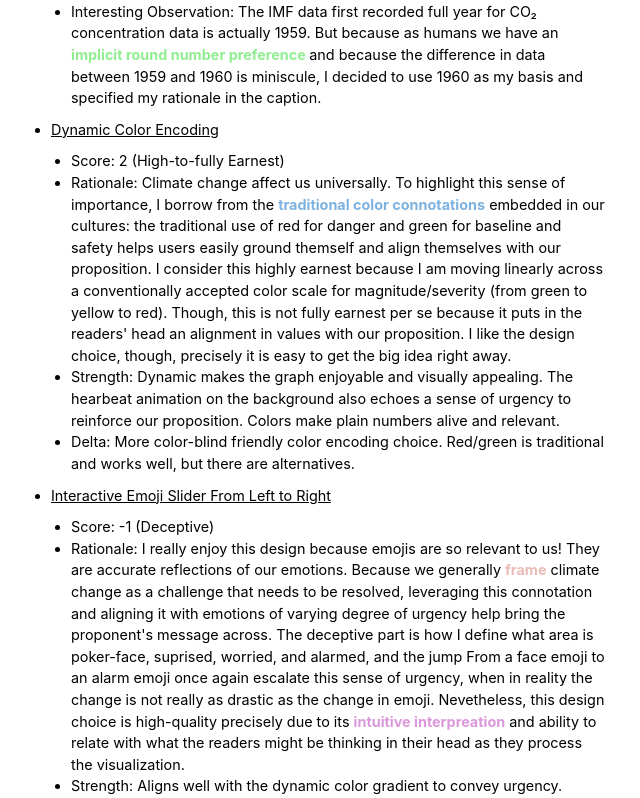
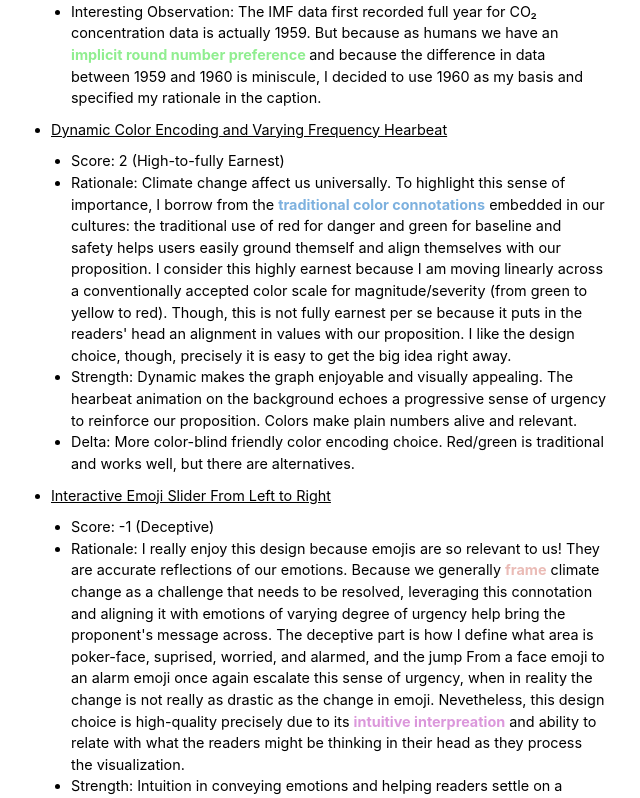
Before and after one commit to tylenode/vis-a4, a Next.js app: page / in a window 1280 px wide. Shown: the part 1362-2160 px from the top of the page, without its empty margins (321-961 px from the left). Built offline with nearby package versions, Linux system fonts and the light colour scheme.

Commit message:
Finalize v1 wordings

```diff
--- a/app/page.tsx
+++ b/app/page.tsx
@@ -74,7 +74,7 @@ export default function Page() {
             </li>
 
             <li>
-              <span className="u">Dynamic Color Encoding </span>
+              <span className="u">Dynamic Color Encoding and Varying Frequency Hearbeat </span>
               <ul>
                 <li>Score: 2 (High-to-fully Earnest)</li>
                 <li>
@@ -84,7 +84,7 @@ export default function Page() {
                   it puts in the readers' head an alignment in values with our proposition. I like the design choice, though, precisely it is easy to get the big idea right away.
                 </li>
                 <li>
-                  Strength: Dynamic makes the graph enjoyable and visually appealing. The hearbeat animation on the background also echoes a sense of urgency to reinforce our proposition.
+                  Strength: Dynamic makes the graph enjoyable and visually appealing. The hearbeat animation on the background echoes a progressive sense of urgency to reinforce our proposition.
                   Colors make plain numbers alive and relevant.
                 </li>
                 <li>
@@ -105,7 +105,7 @@ export default function Page() {
                   Nevetheless, this design choice is high-quality precisely due to its <b className='purple'>intuitive interpreation</b> and ability to relate with what the readers might be thinking in their head as they process the visualization.
                 </li>
                 <li>
-                  Strength: Aligns well with the dynamic color gradient to convey urgency.
+                  Strength: Intuition in conveying emotions and helping readers settle on a stance for the topic. Emojis are clear, modern, and relevant to the general audience.
                 </li>
                 <li>
                   Delta: Can benefit from a brief description of CO₂ concentration range for different emojis. Though, visualizations can be "enough said" when representations are already intuitive.
```
